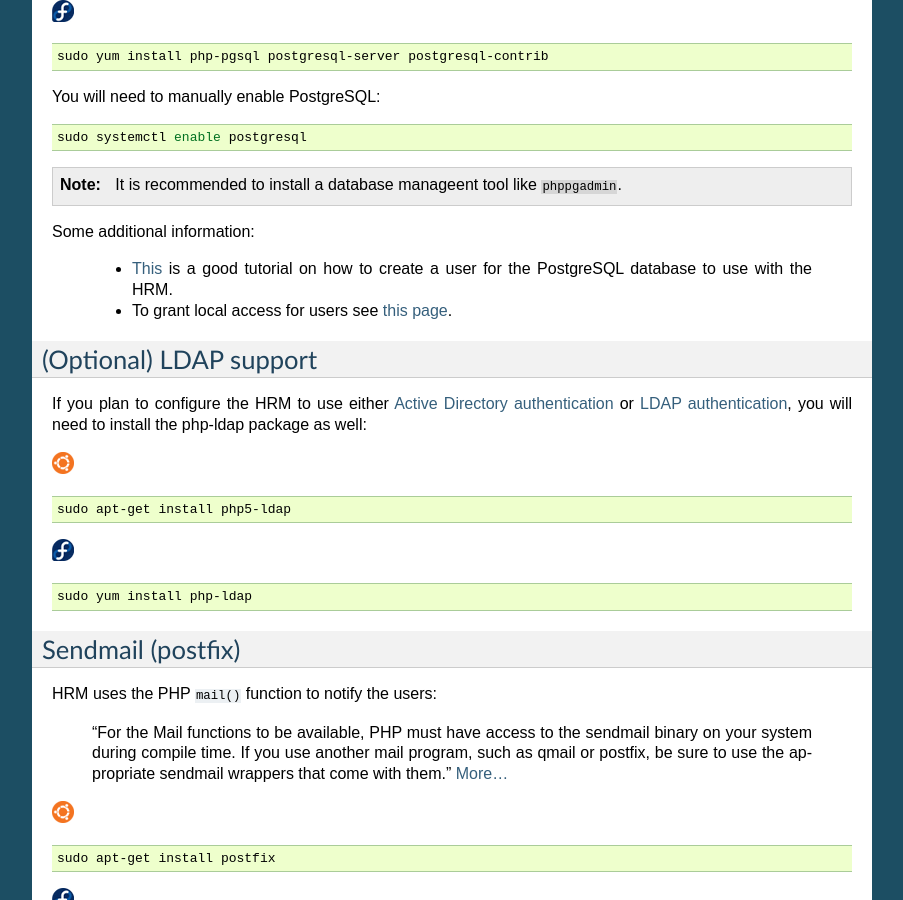
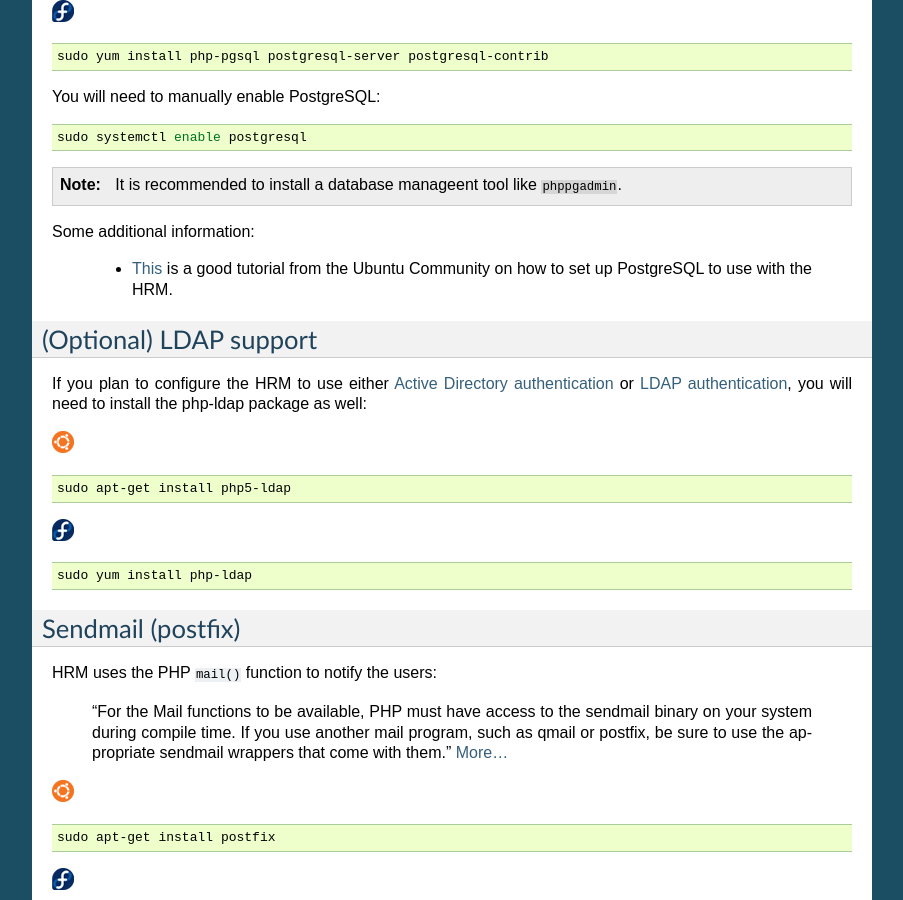
Before and after one commit to aarpon/hrm_docs, a Sphinx documentation site: the page built from docs/admin/prerequisites.rst, in a window 1280 px wide and 900 px high, scrolled down 2313 px. Shown: the whole window, without its empty margins (198-1101 px from the left). Built offline with Sphinx 7.4.7, drawn with Linux system fonts in a browser that asks for light colours.

Commit message:
Link to a more recent PostgreSQL tutorial.

```diff
--- a/docs/admin/prerequisites.rst
+++ b/docs/admin/prerequisites.rst
@@ -135,8 +135,7 @@ You will need to manually enable PostgreSQL:
 
 Some additional information:
 
-    * `This <http://www.cyberciti.biz/faq/howto-add-postgresql-user-account/>`_ is a good tutorial on how to create a user for the PostgreSQL database to use with the HRM.
-    * To grant local access for users see `this page <http://www.svi.nl/PostgreSQLlocalAccess>`_.
+    * `This <https://help.ubuntu.com/community/PostgreSQL/>`_ is a good tutorial from the Ubuntu Community on how to set up PostgreSQL to use with the HRM.
 
 (Optional) LDAP support
 =======================
```
